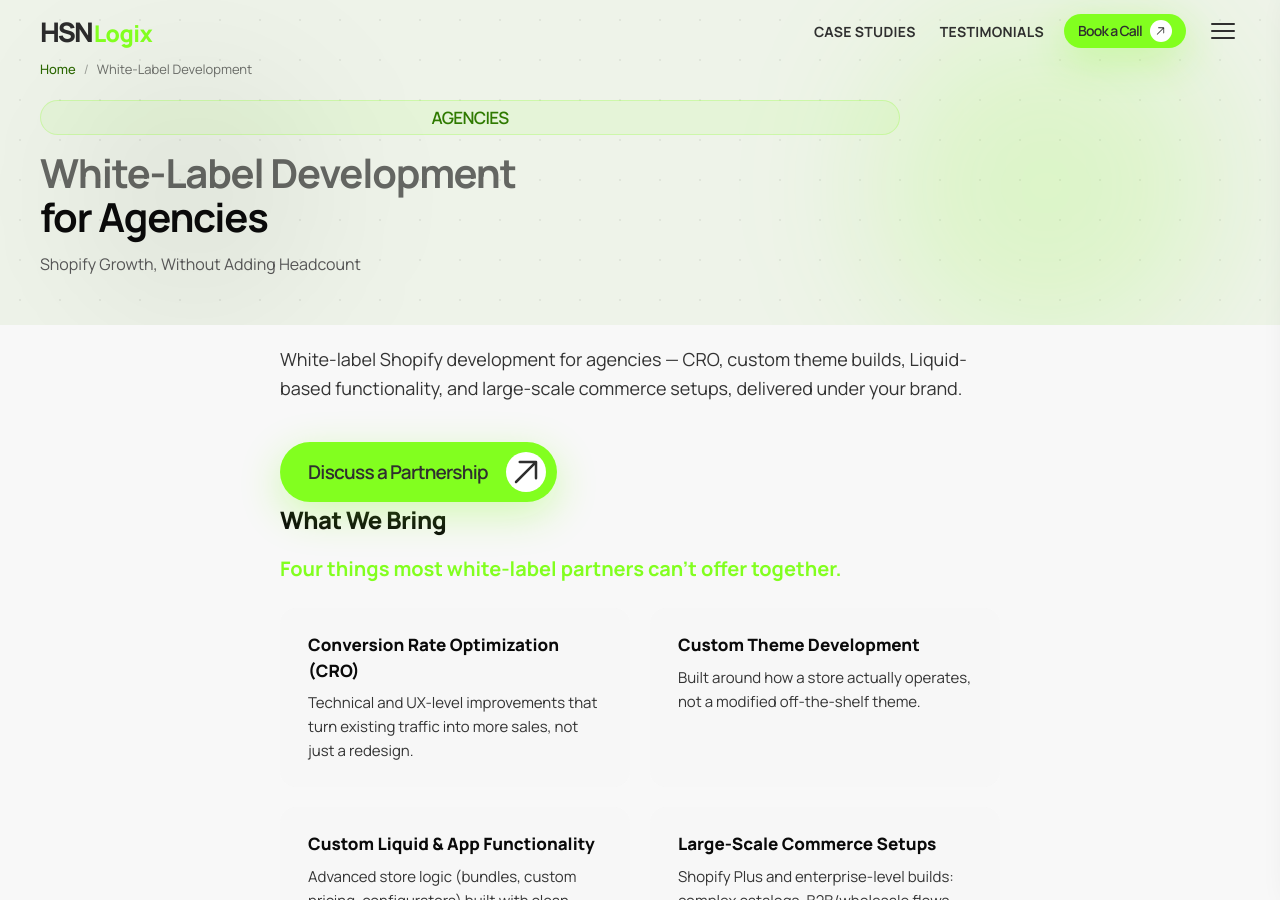
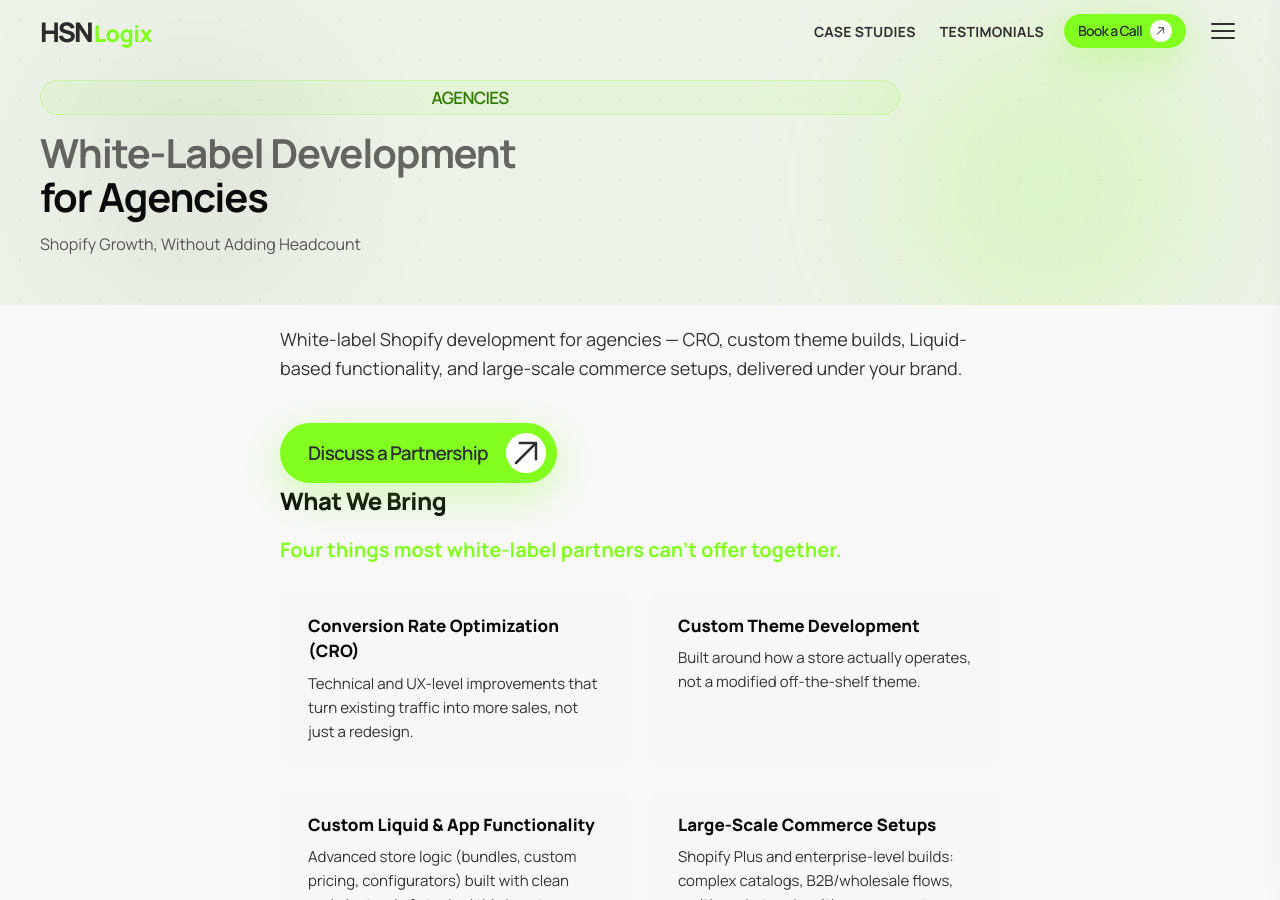
Before and after one commit to gr8ahmad/hsnlogix, a Jekyll site: the page built from white-label/index.html, in a window 1280 px wide and 900 px high. Built offline with Jekyll 4.4.1, drawn with Linux system fonts in a browser that asks for light colours; a script that is not in the unit is left out.

Commit message:
Scope breadcrumbs to service/post only; add hero to services and case-studies index pages
Breadcrumb scope-down:
- Add show_breadcrumb param to page-hero.html; wrap BreadcrumbList JSON-LD
  and <nav> in {% if include.show_breadcrumb %} so they only render on demand
- Pass show_breadcrumb=true in _layouts/service.html and _layouts/post.html
- All other page-hero callers (case-study layout, FAQ, blog, white-label,
  testimonials, and the two new index pages) omit it — no breadcrumb rendered

New hero pages:
- services/index.html: page-hero with eyebrow "Services",
  title_pale="Shopify Development" / title_dark="Services" (split from SEO
  title "Shopify Development Services"), lede from existing subtitle
- case-studies/index.html: page-hero with eyebrow "Case Studies",
  title_dark="Case Studies" (single-line — h1 text had no natural two-tone
  split), lede from existing subtitle

Co-Authored-By: Claude Sonnet 4.6 <noreply@anthropic.com>

```diff
--- a/_includes/page-hero.html
+++ b/_includes/page-hero.html
@@ -1,3 +1,4 @@
+{% if include.show_breadcrumb %}
 {% assign crumb_current = include.breadcrumb_current | default: page.title %}
 {% assign crumb_parent = include.breadcrumb_parent %}
 {% assign crumb_parent_url = include.breadcrumb_parent_url %}
@@ -13,12 +14,14 @@
   ]
 }
 </script>
+{% endif %}
 <section class="page-hero">
   <div class="hero-pattern" aria-hidden="true">
     <div class="hero-pattern__blob hero-pattern__blob--green"></div>
     <div class="hero-pattern__blob hero-pattern__blob--dark"></div>
   </div>
   <div class="page-hero__inner">
+    {% if include.show_breadcrumb %}
     <nav aria-label="Breadcrumb">
       <div class="breadcrumbs__inner">
         <a href="{{ '/' | relative_url }}" class="breadcrumb-link">Home</a>
@@ -30,6 +33,7 @@
         <span class="breadcrumb-current" aria-current="page">{{ crumb_current }}</span>
       </div>
     </nav>
+    {% endif %}
     <div class="tag-badge page-hero__eyebrow-wrap">
       <div class="tag-text">{{ include.eyebrow }}</div>
     </div>
--- a/_layouts/post.html
+++ b/_layouts/post.html
@@ -1,7 +1,7 @@
 ---
 layout: default
 ---
-{% include page-hero.html eyebrow="Blog" title_dark=page.title breadcrumb_parent="Blog" breadcrumb_parent_url="/blog/" breadcrumb_current=page.title %}
+{% include page-hero.html eyebrow="Blog" title_dark=page.title breadcrumb_parent="Blog" breadcrumb_parent_url="/blog/" breadcrumb_current=page.title show_breadcrumb=true %}
 <article class="blog-post">
   <time class="blog-post-date" datetime="{{ page.date | date_to_xmlschema }}">{{ page.date | date: "%B %-d, %Y" }}</time>
   {% if page.image %}
--- a/_layouts/service.html
+++ b/_layouts/service.html
@@ -3,7 +3,7 @@ layout: default
 ---
 {% assign url_parts = page.url | split: '/' %}
 {% assign service_slug = url_parts[2] %}
-{% include page-hero.html eyebrow="Shopify Service" title_dark=page.title lede=page.intro breadcrumb_parent="Services" breadcrumb_parent_url="/services/" breadcrumb_current=page.title %}
+{% include page-hero.html eyebrow="Shopify Service" title_dark=page.title lede=page.intro breadcrumb_parent="Services" breadcrumb_parent_url="/services/" breadcrumb_current=page.title show_breadcrumb=true %}
 <article class="blog-post service-page">
 
   <div class="service-hero">
--- a/case-studies/index.html
+++ b/case-studies/index.html
@@ -5,10 +5,8 @@ description: "Real Shopify projects delivered for D2C brands — custom builds,
 permalink: /case-studies/
 date: 2026-09-29
 ---
+{% include page-hero.html eyebrow="Case Studies" title_dark="Case Studies" lede="Real client projects — the platforms, the work, and the results." %}
 <div class="blog-index">
-  <h1 class="blog-index-title">Case Studies</h1>
-  <p class="blog-index-subtitle">Real client projects — the platforms, the work, and the results.</p>
-
   <div class="blog-post-list">
     {% for study in site.case_studies %}
     <a class="blog-post-card case-study-card{% if study.image %} has-image{% endif %}" href="{{ study.url | relative_url }}">
--- a/services/index.html
+++ b/services/index.html
@@ -6,10 +6,8 @@ description: "Full-service Shopify development — custom themes, store setup, s
 permalink: /services/
 date: 2026-09-29
 ---
+{% include page-hero.html eyebrow="Services" title_pale="Shopify Development" title_dark="Services" lede="Shopify development, end to end — from the first build to ongoing growth." %}
 <div class="blog-index">
-  <h1 class="blog-index-title">Services</h1>
-  <p class="blog-index-subtitle">Shopify development, end to end — from the first build to ongoing growth.</p>
-
   <div class="blog-post-list">
     {% assign sorted_services = site.services | sort: 'title' %}
     {% for service in sorted_services %}
```
